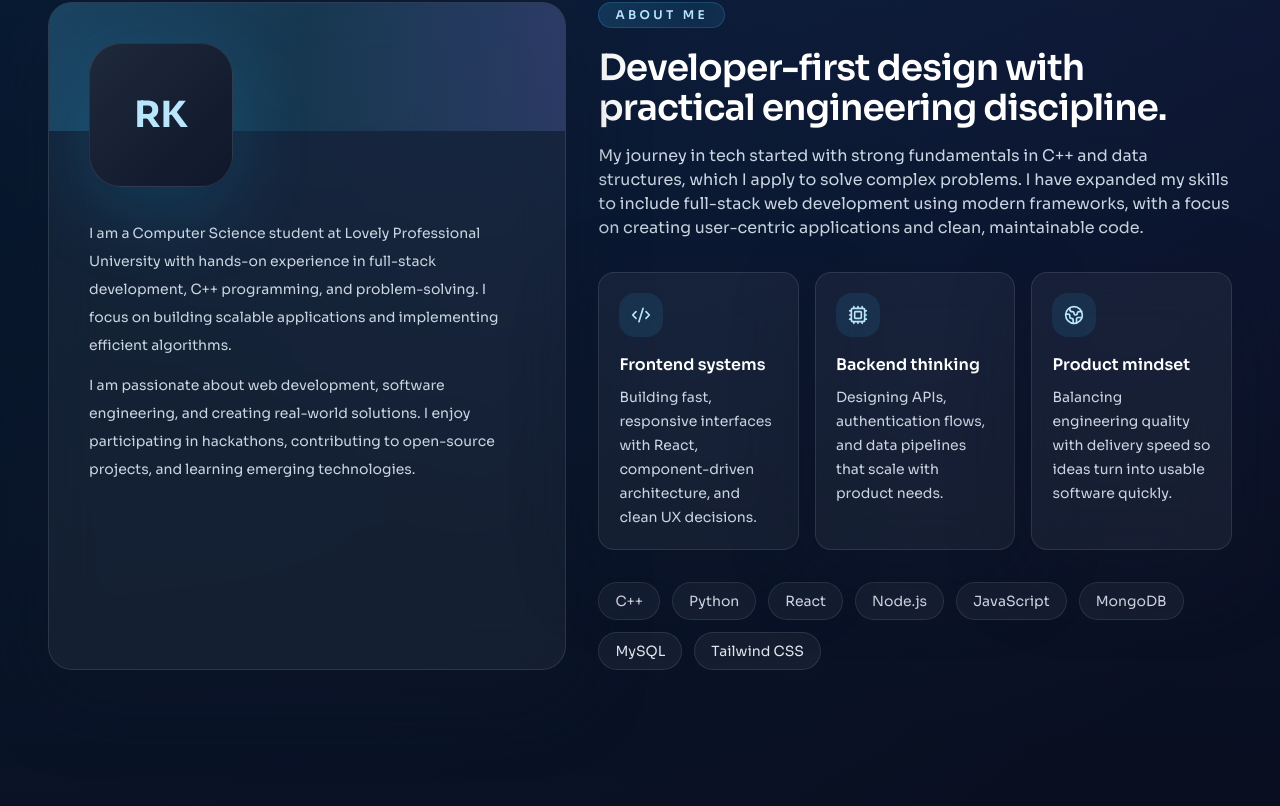
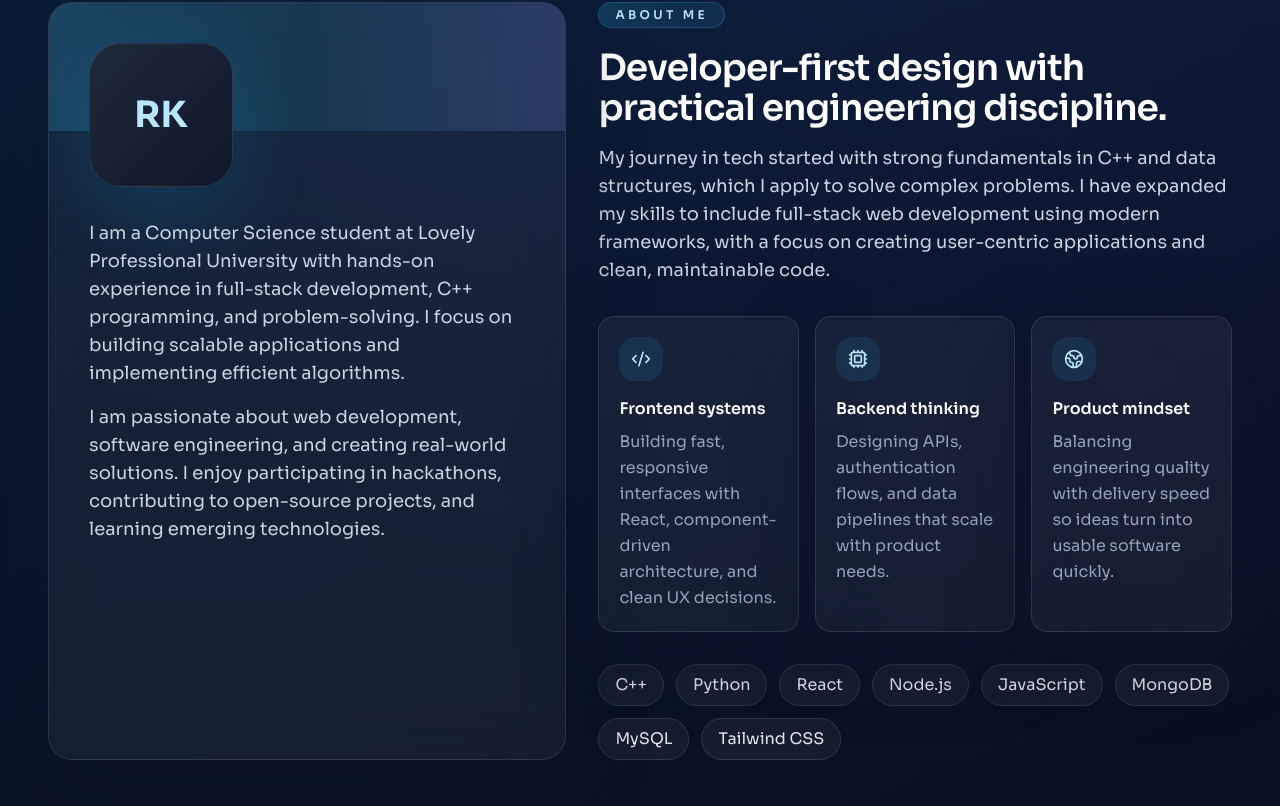
Before and after one commit to rishabhtcodes/Portfolio, a React (Vite) app: page / in a window 1280 px wide. Shown: the part 974-1780 px from the top of the page. Built offline with nearby package versions, Linux system fonts and the light colour scheme; no server answers.

Commit message:
Add About section component with profile details and introduce global styling for the portfolio.

```diff
--- a/src/components/About.jsx
+++ b/src/components/About.jsx
@@ -47,7 +47,7 @@ export default function About({ about, name }) {
                 <div className="flex h-full w-full items-center justify-center text-4xl font-bold text-sky-200">{initials}</div>
               )}
             </div>
-            <div className="mt-8 space-y-3 text-sm leading-7 text-slate-300">
+            <div className="mt-8 space-y-4 text-base leading-relaxed text-slate-300 sm:text-lg">
               <p>{about.summary}</p>
               <p>{about.interests}</p>
             </div>
@@ -69,7 +69,7 @@ export default function About({ about, name }) {
                     <Icon className="h-5 w-5" />
                   </div>
                   <h3 className="mt-4 text-base font-semibold text-white">{card.title}</h3>
-                  <p className="mt-2 text-sm leading-6 text-slate-300">{card.text}</p>
+                  <p className="mt-2 text-base leading-relaxed text-slate-400">{card.text}</p>
                 </div>
               );
             })}
@@ -77,7 +77,7 @@ export default function About({ about, name }) {
 
           <div className="mt-8 flex flex-wrap gap-3">
             {about.techFocus.map((item) => (
-              <span key={item} className="rounded-full border border-white/10 bg-white/5 px-4 py-2 text-sm text-slate-200">
+              <span key={item} className="rounded-full border border-white/10 bg-white/5 px-4 py-2 text-base text-slate-200">
                 {item}
               </span>
             ))}
--- a/src/index.css
+++ b/src/index.css
@@ -62,7 +62,7 @@
   }
 
   .section-copy {
-    @apply mt-4 max-w-2xl text-sm leading-7 text-slate-300 sm:text-base;
+    @apply mt-4 max-w-2xl text-base leading-relaxed text-slate-300 sm:text-lg;
   }
 
   .primary-button {
```
